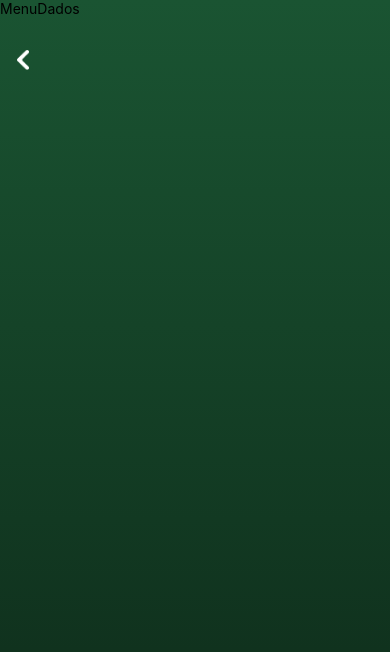
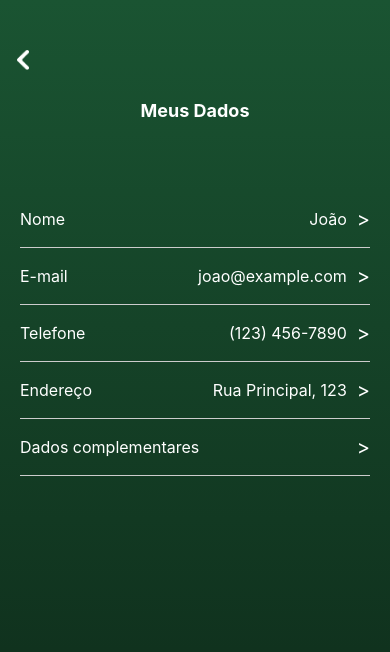
Before and after one commit to TakeDanceDev/nerus, a React Native app: screen /MenuDados in a window 390 px wide. Shown: the top 652 px of the page. Built offline with nearby package versions, Linux system fonts and the light colour scheme; no server answers.

Commit message:
Conclusão do esqueleto da Tela 'Meus Dados'

```diff
--- a/package.json
+++ b/package.json
@@ -9,6 +9,7 @@
     "web": "expo start --web"
   },
   "dependencies": {
+    "@expo/vector-icons": "^13.0.0",
     "@react-native-community/masked-view": "^0.1.11",
     "@react-navigation/bottom-tabs": "^6.5.8",
     "@react-navigation/native": "^6.1.7",
--- a/src/Screens/MenuPage/index.js
+++ b/src/Screens/MenuPage/index.js
@@ -12,7 +12,7 @@ export default function MenuPage() {
   const navigation = useNavigation();
 
   useEffect(() => {
-    fetch(`http://192.168.0.103:3000/dados/${codigoCliente}`)
+    fetch(`http://192.168.0.104:3000/dados/${codigoCliente}`)
       .then(response => response.json())
       .then(data => {
         setNome(data.nome);
--- a/src/components/Header/index.js
+++ b/src/components/Header/index.js
@@ -12,7 +12,7 @@ export default function Header() {
   const codigoCliente = 1; // Substitua pelo código do cliente desejado
 
   useEffect(() => {
-    fetch(`http://192.168.0.103:3000/dados/${codigoCliente}`)
+    fetch(`http://192.168.0.104:3000/dados/${codigoCliente}`)
       .then(response => response.json())
       .then(data => {
         setnome(data.nome);
--- a/src/components/MenuDados/index.js
+++ b/src/components/MenuDados/index.js
@@ -1,23 +1,163 @@
-import { View, Text, StyleSheet } from 'react-native'
-import React from 'react'
+import React, { useState } from 'react';
+import { View, Text, StyleSheet, TouchableOpacity, Modal, TextInput, TouchableWithoutFeedback } from 'react-native';
 import { LinearGradient } from 'expo-linear-gradient';
 import ReturnMenu from '../ReturnMenu';
 
-export default function MenuDados (){
+const options = [
+  { id: 1, label: 'Nome', editable: true, data: 'João' },
+  { id: 2, label: 'E-mail', editable: true, data: 'joao@example.com' },
+  { id: 3, label: 'Telefone', editable: true, data: '(123) 456-7890' },
+  { id: 4, label: 'Endereço', editable: true, data: 'Rua Principal, 123' },
+  { id: 5, label: 'Dados complementares', editable: false },
+];
+
+export default function MenuDados({ navigation }) {
+  const [modalVisible, setModalVisible] = useState(false);
+  const [editingOption, setEditingOption] = useState(null);
+  const [editedData, setEditedData] = useState('');
+
+  const handleOptionPress = (option) => {
+    if (option.editable) {
+      setEditingOption(option);
+      setEditedData(option.data);
+      setModalVisible(true);
+    } else {
+      navigation.navigate('DadosComplementares');
+    }
+  };
+
+  const handleSaveEdit = () => {
+    // Implement logic to save the edited data
+    if (editingOption) {
+      editingOption.data = editedData;
+    }
+    setModalVisible(false);
+  };
+
+  const handleModalClose = () => {
+    setModalVisible(false);
+  };
+
   return (
-    <LinearGradient style={styles.Container} colors={["#1a5432", "#0d2818"]}>
-      <ReturnMenu/>
-      <Text>MenuDados</Text>
+    <LinearGradient style={styles.Container} colors={['#1a5432', '#0d2818']}>
+      <ReturnMenu />
+      <View style={styles.upperContainer}>
+        <Text style={styles.upperText}>Meus Dados</Text>
+      </View>
+      <View style={styles.optionsContainer}>
+      {options.map((option) => (
+         <TouchableOpacity
+          key={option.id}
+          onPress={() => handleOptionPress(option)}
+          style={styles.optionItem}
+  >
+          <Text style={styles.optionText}>{option.label}</Text>
+          <View style={styles.dataContainer}>
+          <Text style={styles.dataText}>
+        {option.data && option.data.length > 20 ? option.data.slice(0, 19) + '...' : option.data}
+      </Text>
+      <Text style={styles.greaterThan}>&gt;</Text>
+    </View>
+  </TouchableOpacity>
+))}
+      </View>
+      <Modal
+        visible={modalVisible}
+        animationType="slide"
+        transparent={true}
+        onRequestClose={() => setModalVisible(false)}
+      >
+        <TouchableWithoutFeedback onPress={handleModalClose}>
+          <View style={styles.modalContainer}>
+            <TouchableWithoutFeedback onPress={() => {}}>
+              <View style={styles.modalContent}>
+                <TextInput
+                  style={styles.editInput}
+                  value={editedData}
+                  onChangeText={(text) => setEditedData(text)}
+                />
+                <TouchableOpacity style={styles.saveButton} onPress={handleSaveEdit}>
+                  <Text style={styles.saveButtonText}>Salvar</Text>
+                </TouchableOpacity>
+              </View>
+            </TouchableWithoutFeedback>
+          </View>
+        </TouchableWithoutFeedback>
+      </Modal>
     </LinearGradient>
-  )
-}
-const styles = StyleSheet.create ({
-Container:{
-  flex: 1,
+  );
 }
 
-
-
-
-
+const styles = StyleSheet.create({
+  Container: {
+    flex: 1,
+  },
+  upperContainer: {
+    alignItems: 'center',
+    justifyContent: 'center',
+    top: 100,
+  },
+  upperText: {
+    color: '#fff',
+    fontSize: 18,
+    fontWeight: 'bold',
+  },
+  optionsContainer: {
+    marginVertical: 20,
+    paddingHorizontal: 20,
+  },
+  optionItem: {
+    top: 150,
+    flexDirection: 'row', // Align icon and text side by side
+    justifyContent: 'space-between', // Space between icon and text
+    alignItems: 'center', // Center vertically
+    paddingVertical: 16,
+    borderBottomWidth: 1,
+    borderColor: '#ccc',
+  },
+  optionText: {
+    color: '#fff',
+    fontSize: 16,
+  },
+  dataContainer: {
+    flexDirection: 'row',
+    alignItems: 'center',
+  },
+  dataText: {
+    color: '#fff',
+    fontSize: 16,
+  },
+  greaterThan: {
+    color: '#fff',
+    fontSize: 20,
+    marginLeft: 10,
+  },
+  modalContainer: {
+    flex: 1,
+    justifyContent: 'center',
+    alignItems: 'center',
+    backgroundColor: 'rgba(0, 0, 0, 0.5)',
+  },
+  modalContent: {
+    backgroundColor: '#fff',
+    padding: 20,
+    borderRadius: 8,
+    width: 300,
+  },
+  editInput: {
+    backgroundColor: '#f5f5f5',
+    padding: 10,
+    borderRadius: 8,
+    marginBottom: 10,
+  },
+  saveButton: {
+    backgroundColor: '#1a5432',
+    padding: 10,
+    borderRadius: 8,
+  },
+  saveButtonText: {
+    color: '#fff',
+    fontWeight: 'bold',
+    textAlign: 'center',
+  },
 });
```
Also changed, not shown: 1 other file (tests, documents, lock files or other folders).
